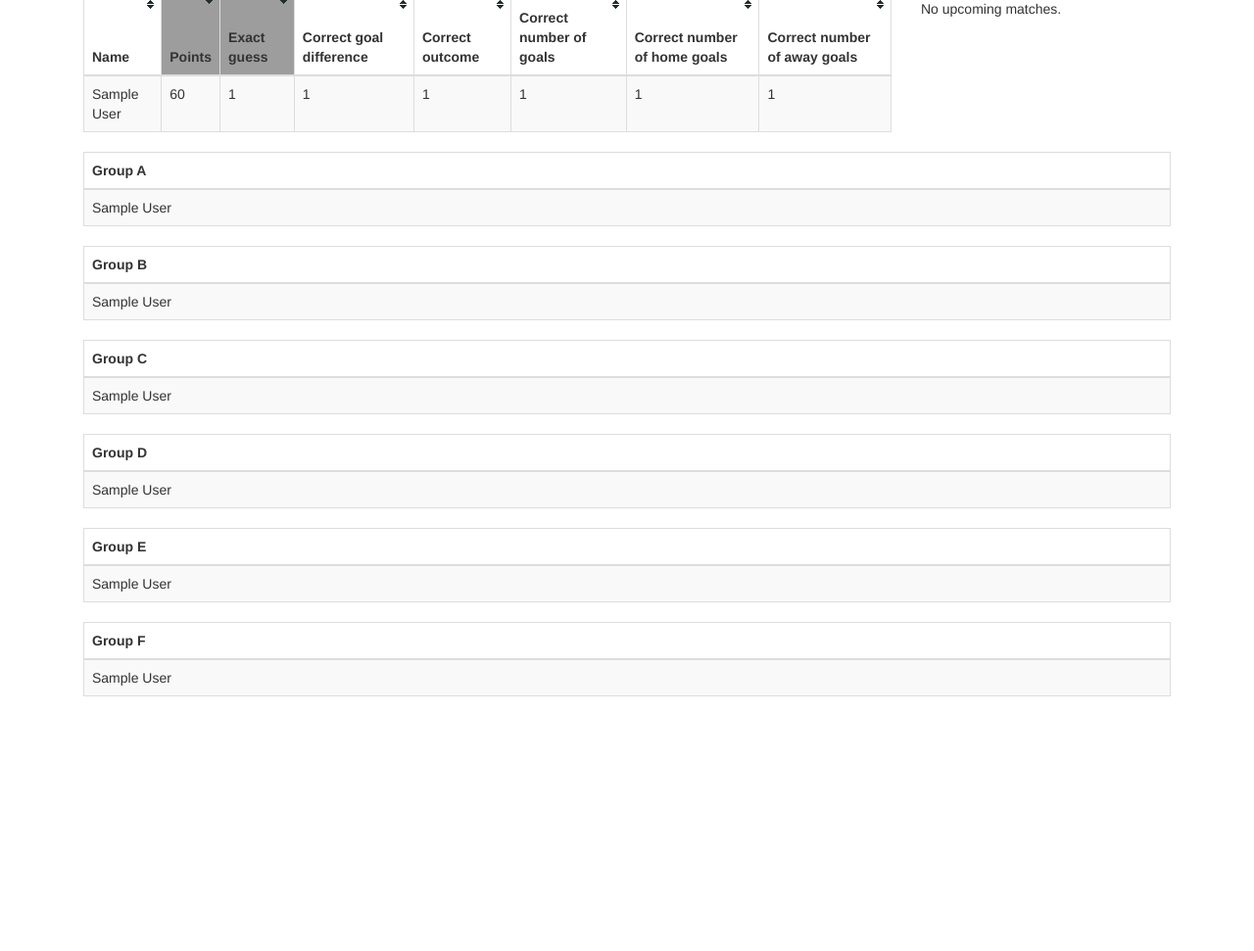
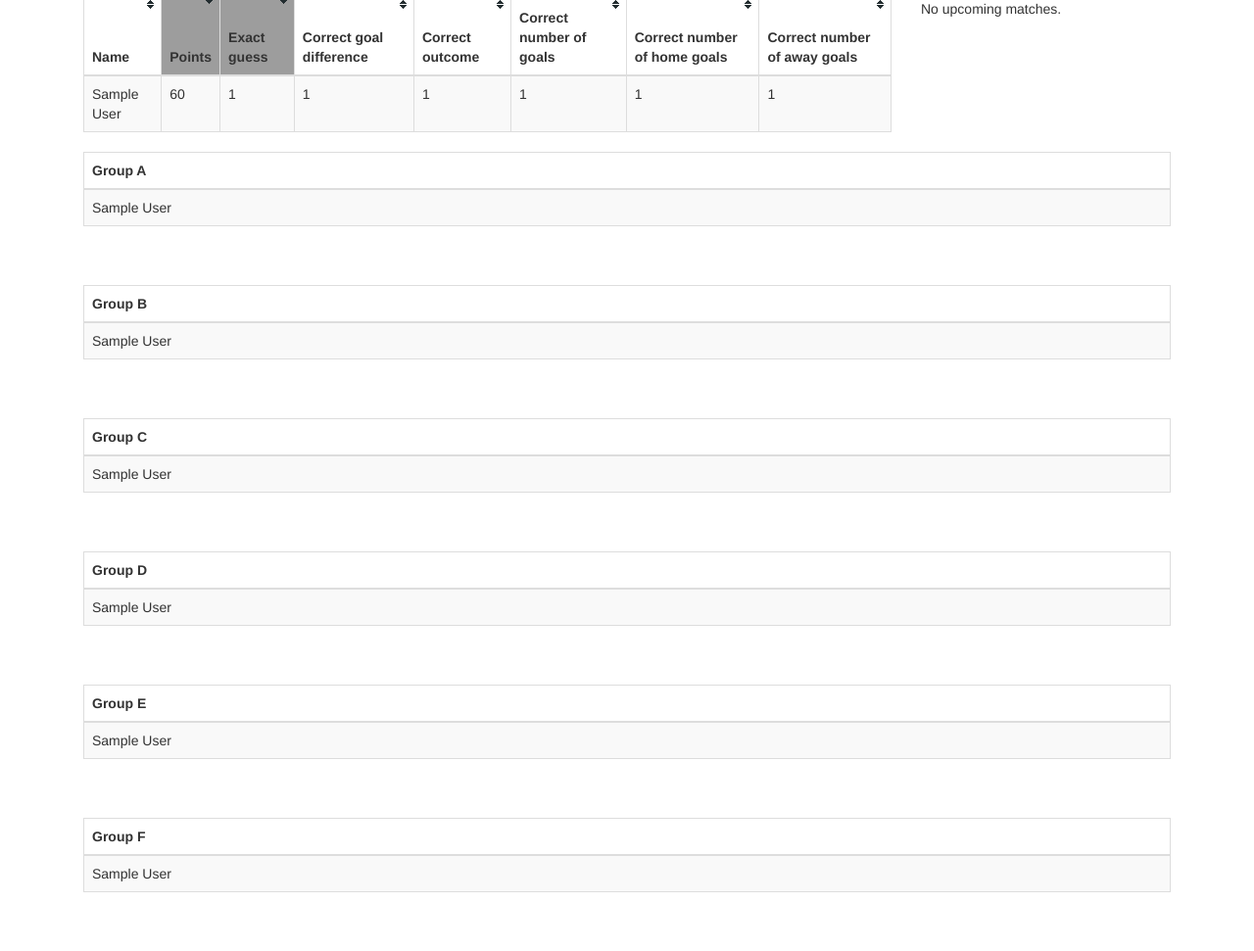
Before and after one commit to leventebakos/football-ech, a Django app: page /leagues/my_league/1/ in a window 1280 px wide. Shown: the part 143-1114 px from the top of the page at 98% size. Before the commit the page ends 854 px from the top, so only its background shows below. Run offline with Django 3.2, Linux system fonts and the light colour scheme; a user stored in the database is signed in; tables that the repository leaves empty hold one stand-in row (values such as "Sample post"); some libraries are stand-ins or nearby versions.

Commit message:
Group A info 11

```diff
--- a/leagues/templates/leagues/league_details.html
+++ b/leagues/templates/leagues/league_details.html
@@ -85,7 +85,7 @@
 		{% endif %}
 	</div>
 
-	<div class="col-md-12">
+	<div class="col-md-12 group">
 		<table id="group_A_matches" class="table table-striped table-bordered">
 			<thead>
 				<tr>
@@ -107,7 +107,7 @@
 		</table>
 	</div>
 
-	<div class="col-md-12">
+	<div class="col-md-12 group">
 		<table id="group_B_matches" class="table table-striped table-bordered">
 			<thead>
 				<tr>
@@ -129,7 +129,7 @@
 		</table>
 	</div>
 
-	<div class="col-md-12">
+	<div class="col-md-12 group">
 		<table id="group_C_matches" class="table table-striped table-bordered">
 			<thead>
 				<tr>
@@ -151,7 +151,7 @@
 		</table>
 	</div>
 
-	<div class="col-md-12">
+	<div class="col-md-12 group">
 		<table id="group_D_matches" class="table table-striped table-bordered">
 			<thead>
 				<tr>
@@ -173,7 +173,7 @@
 		</table>
 	</div>
 
-	<div class="col-md-12">
+	<div class="col-md-12 group">
 		<table id="group_E_matches" class="table table-striped table-bordered">
 			<thead>
 				<tr>
@@ -195,7 +195,7 @@
 		</table>
 	</div>
 
-	<div class="col-md-12">
+	<div class="col-md-12 group">
 		<table id="group_F_matches" class="table table-striped table-bordered">
 			<thead>
 				<tr>
--- a/static/css/main.css
+++ b/static/css/main.css
@@ -1,7 +1,3 @@
-.matches {
-
-}
-
 .match_tips {
 	clear: both;
 }
@@ -11,20 +7,16 @@
 	width: 38%;
 }
 
-.flag {
-
-}
-
-.country {
-
-}
-
 .tip {
 	float: left;
 	width: 24%;
 	line-height: 68px;
 	display: table-cell;
 	vertical-align: middle;
+}
+
+.group {
+	margin-bottom: 40px;
 }
 
 th.header {
```
